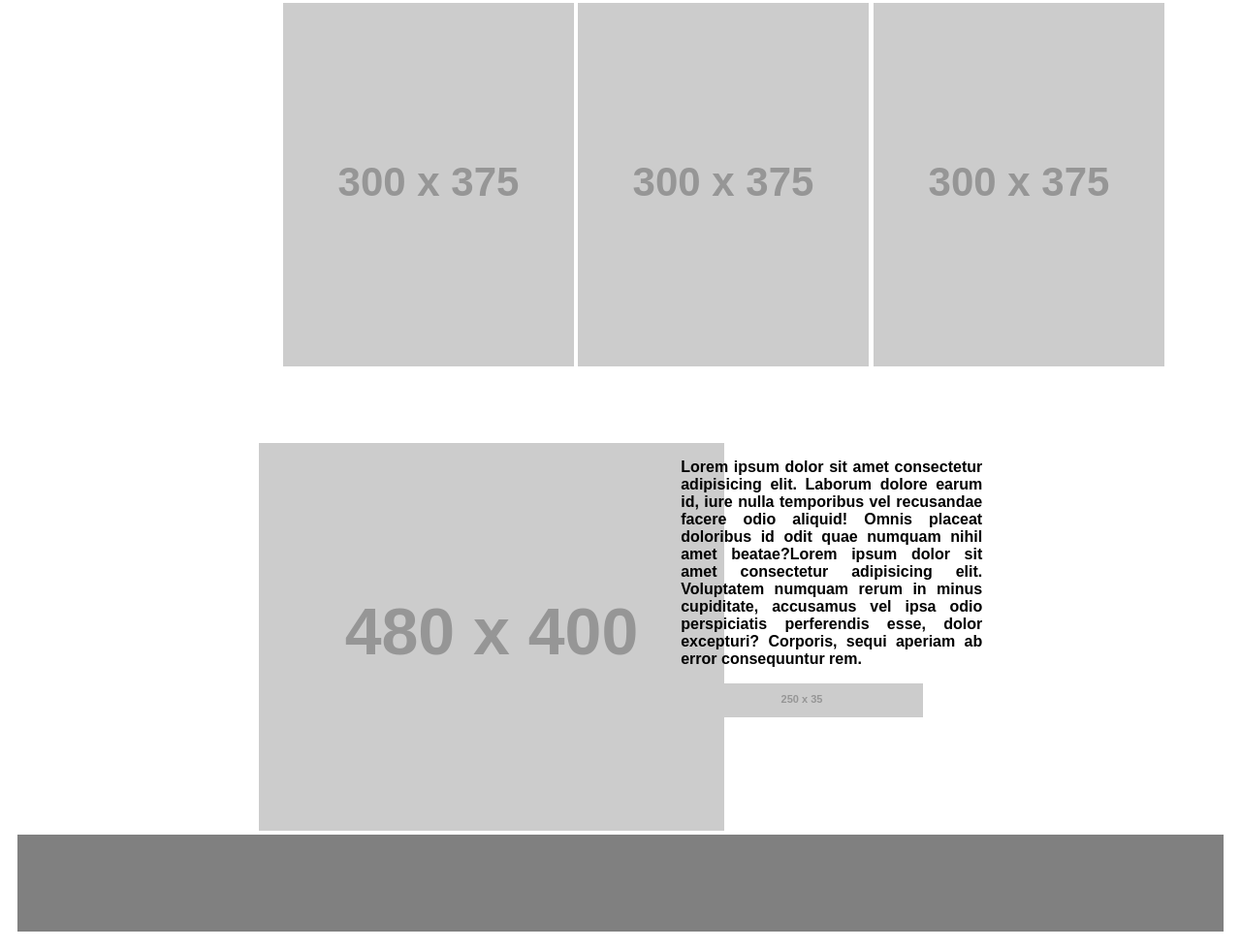
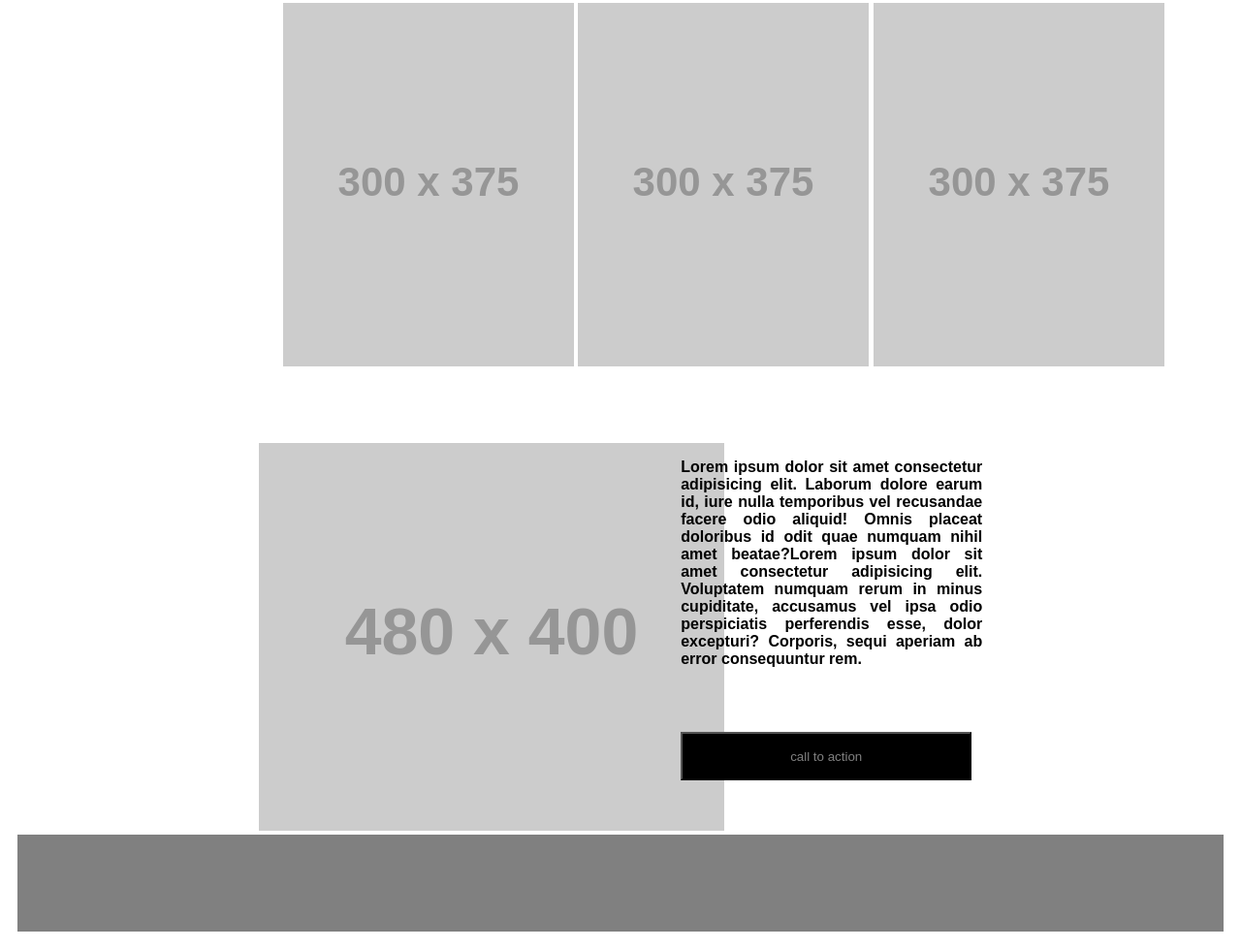
Before and after one commit to Sanabel8/wirefame-exercise, a plain HTML site: page index.html in a window 1280 px wide. Shown: the part 644-1623 px from the top of the page at 97% size. Drawn offline with Linux system fonts and the light colour scheme; placeholder pictures from the web are drawn by us.

Commit message:
mke button

```diff
--- a/index.html
+++ b/index.html
@@ -10,7 +10,7 @@
 </head>
 
 <body>
-    <header >
+    <header>
         <img src="https://via.placeholder.com/200x70/sss">
         <nav>
             <ul>
@@ -30,17 +30,21 @@
                 <img src="https://via.placeholder.com/300x375/sss">
             </div>
         </section>
-        <section id="two" >
-          <img src="https://via.placeholder.com/480x400/sss">
+        <section id="two">
+            <img src="https://via.placeholder.com/480x400/sss">
         </section>
-        <section id="three" >
-          <p>Lorem ipsum dolor sit amet consectetur adipisicing elit. Laborum dolore earum id, iure nulla temporibus vel recusandae facere odio aliquid! Omnis placeat doloribus id odit quae numquam nihil amet beatae?Lorem ipsum dolor sit amet consectetur adipisicing elit. Voluptatem numquam rerum in minus cupiditate, accusamus vel ipsa odio perspiciatis perferendis esse, dolor excepturi? Corporis, sequi aperiam ab error consequuntur rem.</p>
-          <img src="https://via.placeholder.com/250x35/sss">
+        <section id="three">
+            <p>Lorem ipsum dolor sit amet consectetur adipisicing elit. Laborum dolore earum id, iure nulla temporibus
+                vel recusandae facere odio aliquid! Omnis placeat doloribus id odit quae numquam nihil amet beatae?Lorem
+                ipsum dolor sit amet consectetur adipisicing elit. Voluptatem numquam rerum in minus cupiditate,
+                accusamus vel ipsa odio perspiciatis perferendis esse, dolor excepturi? Corporis, sequi aperiam ab error
+                consequuntur rem.</p>
+            <button type="button" name="call to action" value="call to action">call to action</button>
         </section>
     </main>
-            <footer>
-             <br>
-            </footer>
+    <footer>
+        <br>
+    </footer>
 </body>
 
 </html>
--- a/style.css
+++ b/style.css
@@ -69,3 +69,14 @@ footer{
     clear: both;
     margin-top: 15px;
 }
+
+button{
+    width: 300px;
+    height: 50px;
+    margin-top: 50px;
+    color: gray;
+    background-color: black;
+    text-align: center;
+
+
+}
```
